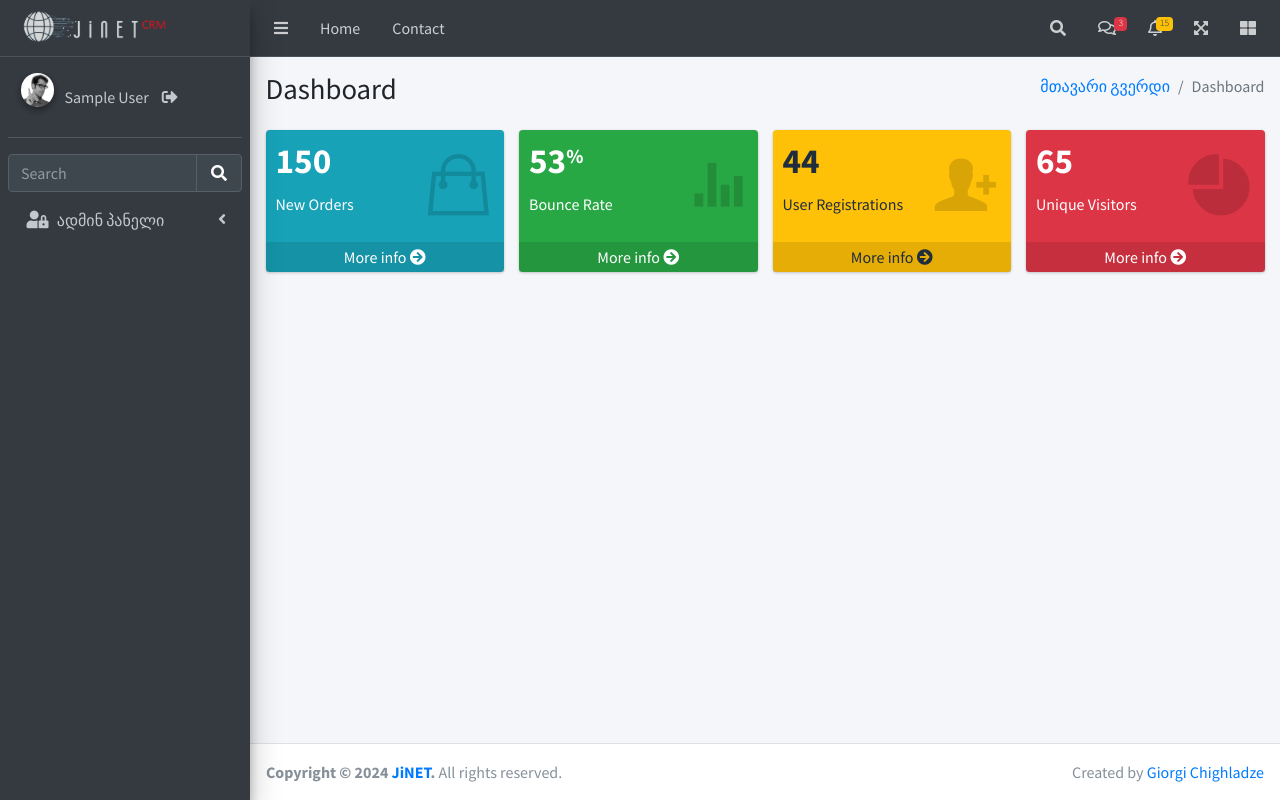
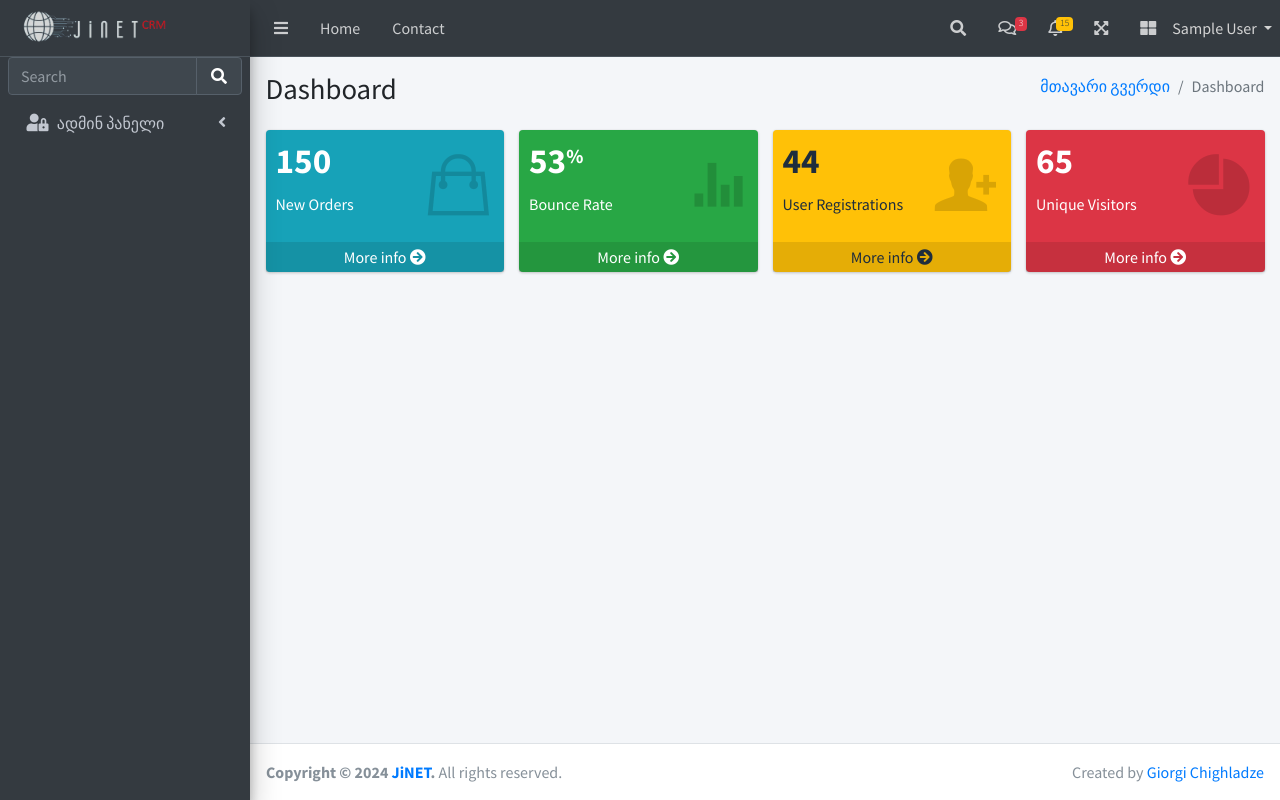
Before and after one commit to chighladze/crm_flask, a Flask app: page / in a window 1280 px wide. Run offline with Flask 3, Linux system fonts and the light colour scheme; the visitor is signed in with stand-in values (Sample User, id 1); some libraries are stand-ins or nearby versions.

Commit message:
user panel

```diff
--- a/app/templates/main/_navbar.html
+++ b/app/templates/main/_navbar.html
@@ -23,7 +23,8 @@
             <div class="navbar-search-block">
                 <form class="form-inline">
                     <div class="input-group input-group-sm">
-          <input class="form-control form-control-navbar" type="search" placeholder="Search" aria-label="Search">
+                        <input class="form-control form-control-navbar" type="search" placeholder="Search"
+                               aria-label="Search">
                         <div class="input-group-append">
                             <button class="btn btn-navbar" type="submit">
                                 <i class="fas fa-search"></i>
@@ -47,7 +48,8 @@
                 <a href="#" class="dropdown-item">
                     <!-- Message Start -->
                     <div class="media">
-          <img src="{{ url_for('static', filename='dist/img/user1-128x128.jpg') }}" alt="User Avatar" class="img-size-50 mr-3 img-circle">
+                        <img src="{{ url_for('static', filename='dist/img/user1-128x128.jpg') }}" alt="User Avatar"
+                             class="img-size-50 mr-3 img-circle">
                         <div class="media-body">
                             <h3 class="dropdown-item-title">
                                 Brad Diesel
@@ -63,7 +65,8 @@
                 <a href="#" class="dropdown-item">
                     <!-- Message Start -->
                     <div class="media">
-          <img src="{{ url_for('static', filename='dist/img/user8-128x128.jpg') }}" alt="User Avatar" class="img-size-50 img-circle mr-3">
+                        <img src="{{ url_for('static', filename='dist/img/user8-128x128.jpg') }}" alt="User Avatar"
+                             class="img-size-50 img-circle mr-3">
                         <div class="media-body">
                             <h3 class="dropdown-item-title">
                                 John Pierce
@@ -79,7 +82,8 @@
                 <a href="#" class="dropdown-item">
                     <!-- Message Start -->
                     <div class="media">
-          <img src="{{ url_for('static', filename='dist/img/user3-128x128.jpg') }}" alt="User Avatar" class="img-size-50 img-circle mr-3">
+                        <img src="{{ url_for('static', filename='dist/img/user3-128x128.jpg') }}" alt="User Avatar"
+                             class="img-size-50 img-circle mr-3">
                         <div class="media-body">
                             <h3 class="dropdown-item-title">
                                 Nora Silvester
@@ -133,5 +137,15 @@
             </a>
         </li>
     </ul>
+    <div class="dropdown">
+        <a href="#" class="d-block dropdown-toggle" id="userDropdown" role="button" data-toggle="dropdown" style="color: lightgrey"
+           aria-haspopup="true" aria-expanded="false" title="პროფილი">
+            {{ current_user.name }}
+        </a>
+        <div class="dropdown-menu dark-mode" aria-labelledby="userDropdown">
+            <a class="dropdown-item" href="#" title="პროფილი">პროფილი</a>
+            <a class="dropdown-item" href="{{ url_for('users.logout') }}" title="გასვლა">გასვლა</a>
+        </div>
+    </div>
 </nav>
 <!-- /.navbar -->
--- a/app/templates/main/_sidebar.html
+++ b/app/templates/main/_sidebar.html
@@ -9,20 +9,6 @@
     </div>
     <!-- Sidebar -->
     <div class="sidebar">
-        <!-- Sidebar user panel (optional) -->
-        <div class="user-panel mt-3 pb-3 mb-3 d-flex">
-            <div class="image">
-                <img src="{{ url_for('static', filename='dist/img/user2-160x160.jpg') }}" class="img-circle elevation-2"
-                     alt="User Image">
-            </div>
-            <div class="info d-flex align-items-center">
-                <a href="#" class="d-block" title="პროფილი">{{ current_user.name }}</a>
-                <a href="{{ url_for('users.logout') }}" class="btn" title="გასვლა">
-                    <i class="fas fa-sign-out-alt"></i>
-                </a>
-            </div>
-        </div>
-
         <!-- SidebarSearch Form -->
         <div class="form-inline">
             <div class="input-group" data-widget="sidebar-search">
```
Lines whose indentation alone changed are shown as unchanged.
